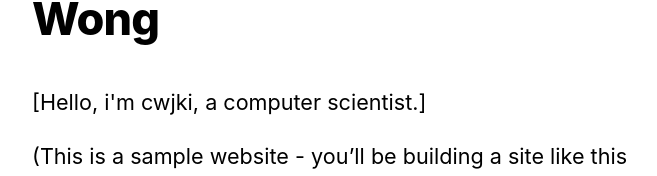
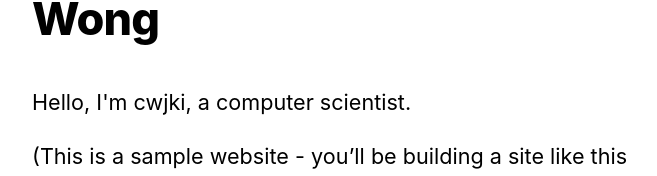
Before and after one commit to cwjki/next.js-blog-tutorial, a Next.js app: page / in a window 1280 px wide. Shown: the part 278-454 px from the top of the page, without its empty margins (302-959 px from the left). Built offline with nearby package versions, Linux system fonts and the light colour scheme.

Commit message:
ready to deploy

```diff
--- a/pages/index.tsx
+++ b/pages/index.tsx
@@ -21,7 +21,7 @@ export default function Home({
         <title>{siteTitle}</title>
       </Head>
       <section className={utilStyles.headingMd}>
-        <p>[Hello, i'm cwjki, a computer scientist.]</p>
+        <p>Hello, I'm cwjki, a computer scientist.</p>
         <p>
           (This is a sample website - you’ll be building a site like this in{' '}
           <a href="https://nextjs.org/learn">our Next.js tutorial</a>.)
```
